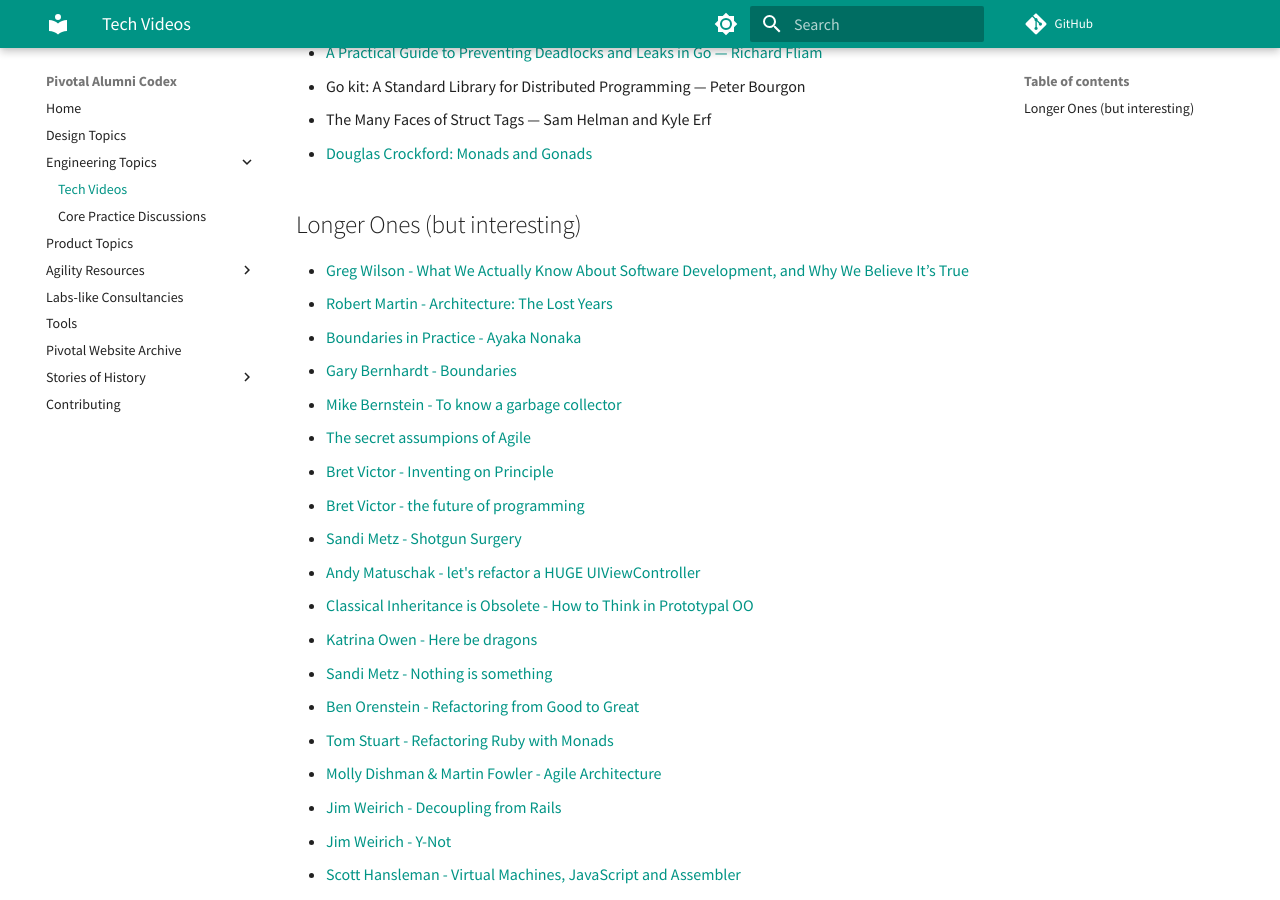
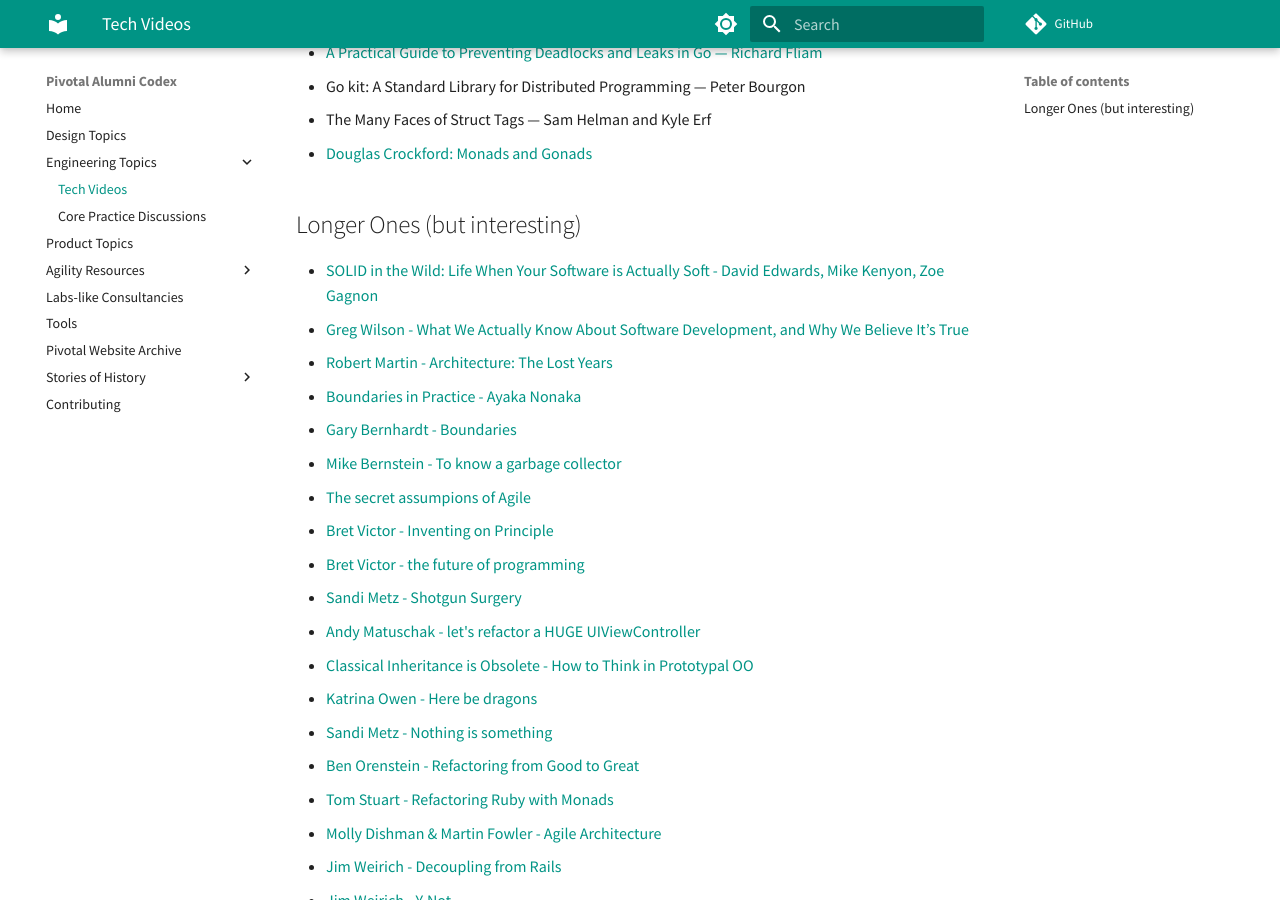
Before and after one commit to alumni-codex/alumni-codex.github.io, an MkDocs documentation site: the page built from docs/engineering/tech-videos.md, in a window 1280 px wide and 900 px high, scrolled down 509 px. Built offline with MkDocs 1.6.1 and Material for MkDocs 9.7.7, drawn with Linux system fonts in a browser that asks for light colours; comment, search, counter and statistics services are not loaded.

Commit message:
Adds SOlID in the Wild from SpringOne, because it's awesome.

```diff
--- a/docs/engineering/tech-videos.md
+++ b/docs/engineering/tech-videos.md
@@ -17,7 +17,7 @@
 - [Douglas Crockford: Monads and Gonads](http://www.youtube.com/watch?v=dkZFtimgAcM)
 
 ## Longer Ones (but interesting)
-
+- [SOLID in the Wild: Life When Your Software is Actually Soft - David Edwards, Mike Kenyon, Zoe Gagnon](https://youtu.be/RtqKN9xEK0c?si=6sXlBT941P8WNXp1)
 - [Greg Wilson - What We Actually Know About Software Development, and Why We Believe It’s True](https://vimeo.com/9270320)
 - [Robert Martin - Architecture: The Lost Years](http://www.confreaks.com/videos/759-rubymidwest2011-keynote-architecture-the-lost-years)
 - [Boundaries in Practice - Ayaka Nonaka](https://realm.io/news/tryswift-ayaka-nonaka-boundaries-in-practice)
```
